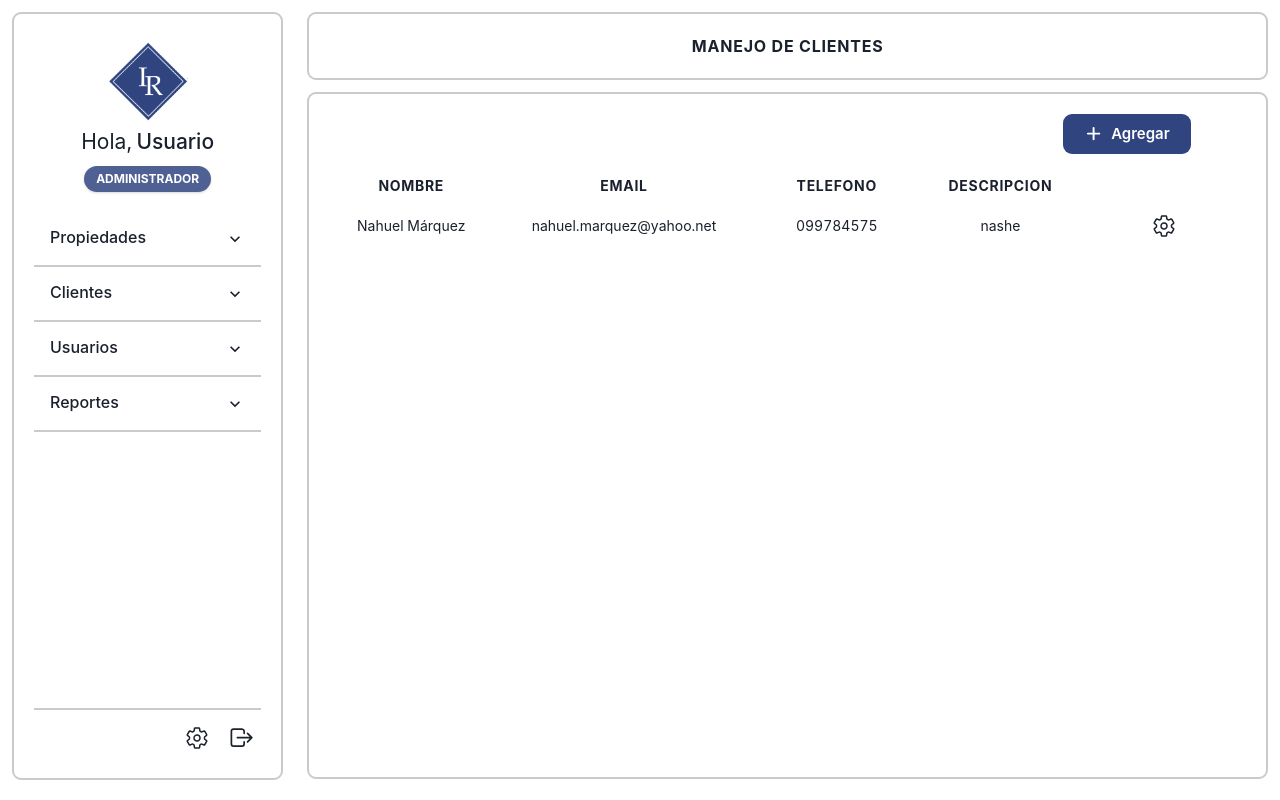
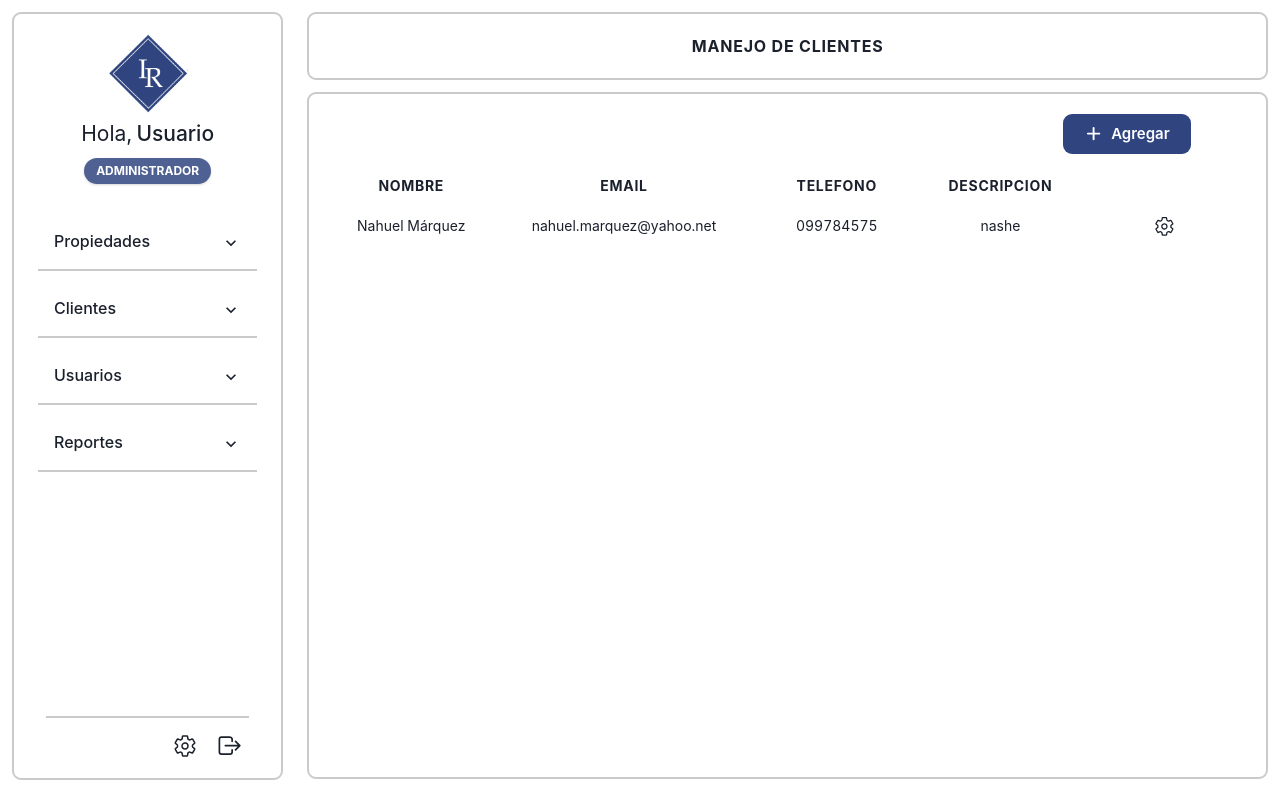
Before and after one commit to en44no/ir-propiedades-admin-front, a React (Create React App) app: page /customers in a window 1280 px wide. Built offline with nearby package versions, Linux system fonts and the light colour scheme; no server answers; sample sign-in values are in the browser's storage.

Commit message:
Added boxShadows and max-height with scroll to sidebar

```diff
--- a/src/components/Properties/Media/MediaList.jsx
+++ b/src/components/Properties/Media/MediaList.jsx
@@ -103,8 +103,7 @@ const MediaList = (props) => {
                         right="2"
                         cursor="pointer"
                         _hover={{
-                          transition: "transform .2s",
-                          transform: "scale(0.96)",
+                          bg: "defaultColor.500",
                         }}
                       >
                         <ConfirmDelete
--- a/src/context/Properties/PropertiesState.js
+++ b/src/context/Properties/PropertiesState.js
@@ -431,7 +431,7 @@ const PropertiesState = (props) => {
         if (resMedia.status === 200) {
           Notification(
             "Imagen eliminada correctamente",
-            "Has eliminado una nueva imagen",
+            "Has eliminado una imagen",
             "success"
           );
         } else {
--- a/src/index.css
+++ b/src/index.css
@@ -20,6 +20,17 @@
   border-radius: 10px;
 }
 
+.accordionSideBar::-webkit-scrollbar-thumb {
+  background: #4f6193;
+  border-radius: 10px;
+}
+
+.accordionSideBar::-webkit-scrollbar-track {
+  background: #fff;
+  margin-left: 2px;
+  border-radius: 10px;
+}
+
 option {
   color: initial;
 }
--- a/src/layouts/SideBar/Content.jsx
+++ b/src/layouts/SideBar/Content.jsx
@@ -14,8 +14,14 @@ const Content = () => {
   return (
     <>
       <Box px={0} flexGrow="1">
-        <Accordion allowMultiple border="transparent">
-          <AccordionItem pt="0" borderBottom="2px solid #cacaca" pb="1">
+        <Accordion
+          className="accordionSideBar"
+          allowMultiple
+          border="transparent"
+          maxH="24rem"
+          overflowY="auto"
+        >
+          <AccordionItem pt="0" m="3" borderBottom="2px solid #cacaca" pb="1">
             <h2>
               <AccordionButton
                 _hover={{
@@ -38,6 +44,10 @@ const Content = () => {
                 borderRadius: "9px",
                 bg: "defaultColor.50",
               }}
+              _focusWithin={{
+                boxShadow: "0 0 0 3px rgba(66, 153, 225, 0.6)",
+                borderRadius: "9px",
+              }}
             >
               <Link to="/properties">
                 <Text fontSize="0.95rem">Manejo de propiedades</Text>
@@ -47,15 +57,21 @@ const Content = () => {
               mt="1"
               cursor="pointer"
               pb={2}
+              _focusWithin={{
+                boxShadow: "0 0 0 3px rgba(66, 153, 225, 0.6)",
+                borderRadius: "9px",
+              }}
               _hover={{
                 borderRadius: "9px",
                 bg: "defaultColor.50",
               }}
             >
-              <Text fontSize="0.95rem">Inventarios</Text>
+              <Link to="/">
+                <Text fontSize="0.95rem">Inventarios</Text>
+              </Link>
             </AccordionPanel>
           </AccordionItem>
-          <AccordionItem pt="1" borderBottom="2px solid #cacaca" pb="1">
+          <AccordionItem m="3" pt="1" borderBottom="2px solid #cacaca" pb="1">
             <h2>
               <AccordionButton
                 _hover={{
@@ -74,6 +90,10 @@ const Content = () => {
               mt="1"
               cursor="pointer"
               pb={2}
+              _focusWithin={{
+                boxShadow: "0 0 0 3px rgba(66, 153, 225, 0.6)",
+                borderRadius: "9px",
+              }}
               _hover={{
                 borderRadius: "9px",
                 bg: "defaultColor.50",
@@ -84,7 +104,7 @@ const Content = () => {
               </Link>
             </AccordionPanel>
           </AccordionItem>
-          <AccordionItem pt="1" borderBottom="2px solid #cacaca" pb="1">
+          <AccordionItem m="3" pt="1" borderBottom="2px solid #cacaca" pb="1">
             <h2>
               <AccordionButton
                 _hover={{
@@ -103,6 +123,10 @@ const Content = () => {
               mt="1"
               cursor="pointer"
               pb={2}
+              _focusWithin={{
+                boxShadow: "0 0 0 3px rgba(66, 153, 225, 0.6)",
+                borderRadius: "9px",
+              }}
               _hover={{
                 borderRadius: "9px",
                 bg: "defaultColor.50",
@@ -114,6 +138,7 @@ const Content = () => {
             </AccordionPanel>
           </AccordionItem>
           <AccordionItem
+            m="3"
             pt="1"
             borderBottom="2px solid #cacaca"
             pb="1"
@@ -137,12 +162,18 @@ const Content = () => {
               mt="1"
               cursor="pointer"
               pb={2}
+              _focusWithin={{
+                boxShadow: "0 0 0 3px rgba(66, 153, 225, 0.6)",
+                borderRadius: "9px",
+              }}
               _hover={{
                 borderRadius: "9px",
                 bg: "defaultColor.50",
               }}
             >
-              <Text fontSize="0.95rem">Alquileres por año</Text>
+              <Link to="/">
+                <Text fontSize="0.95rem">Alquileres por año</Text>
+              </Link>
             </AccordionPanel>
           </AccordionItem>
         </Accordion>
--- a/src/layouts/SideBar/SideBar.jsx
+++ b/src/layouts/SideBar/SideBar.jsx
@@ -8,7 +8,7 @@ const SideBar = () => (
   <>
     <Box
       border="2px solid #cacaca"
-      p={5}
+      p={3}
       h="96vh"
       margin={3}
       position="relative"
@@ -18,7 +18,9 @@ const SideBar = () => (
     >
       <Header />
       <Content />
-      <Footer />
+      <Box m={5} mb="0">
+        <Footer />
+      </Box>
     </Box>
   </>
 );
--- a/src/pages/Customers.jsx
+++ b/src/pages/Customers.jsx
@@ -1,4 +1,4 @@
-import React from 'react';
+import React from "react";
 import {
   Table,
   Thead,
@@ -12,25 +12,23 @@ import {
   MenuList,
   MenuItem,
   Box,
-} from '@chakra-ui/react';
-import { IoSettingsOutline } from 'react-icons/io5';
-import { AiOutlineUserSwitch, AiOutlineUserDelete } from 'react-icons/ai';
-import CreateCustomer from '../components/Customers/CreateCustomer';
+} from "@chakra-ui/react";
+import { IoSettingsOutline } from "react-icons/io5";
+import { AiOutlineUserSwitch, AiOutlineUserDelete } from "react-icons/ai";
+import CreateCustomer from "../components/Customers/CreateCustomer";
 
 const customers = [
   {
-		name: 'Nahuel Márquez',
-        email: 'nahuel.marquez@yahoo.net',
-		phone: '099784575',
-		description: 'nashe',
+    name: "Nahuel Márquez",
+    email: "nahuel.marquez@yahoo.net",
+    phone: "099784575",
+    description: "nashe",
   },
 ];
 
 const CustomersPage = () => {
-
   return (
     <>
-
       <Box display="flex" justifyContent="end" mr="2.2rem">
         <CreateCustomer />
       </Box>
@@ -38,32 +36,55 @@ const CustomersPage = () => {
       <Table variant="unstyled" size="sm">
         <Thead>
           <Tr maxWidth="100%">
-						<Th fontSize="14px" textAlign="center" maxWidth="50px">Nombre</Th>
-						<Th fontSize="14px" textAlign="center" maxWidth="50px">email</Th>
-						<Th fontSize="14px" textAlign="center" maxWidth="50px">Telefono</Th>
-						<Th fontSize="14px" textAlign="center" maxWidth="50px">Descripcion</Th>
+            <Th fontSize="14px" textAlign="center" maxWidth="50px">
+              Nombre
+            </Th>
+            <Th fontSize="14px" textAlign="center" maxWidth="50px">
+              email
+            </Th>
+            <Th fontSize="14px" textAlign="center" maxWidth="50px">
+              Telefono
+            </Th>
+            <Th fontSize="14px" textAlign="center" maxWidth="50px">
+              Descripcion
+            </Th>
           </Tr>
         </Thead>
         <Tbody>
           {customers.map((customer) => (
             <Tr>
-							<Td textAlign="center" isTruncated maxWidth="50px">{customer.name}</Td>
-							<Td textAlign="center" isTruncated maxWidth="80px">{customer.email}</Td>
-							<Td textAlign="center" isTruncated maxWidth="50px">{customer.phone}</Td>
-							<Td textAlign="center" isTruncated maxWidth="50px">{customer.description}</Td>
+              <Td textAlign="center" isTruncated maxWidth="50px">
+                {customer.name}
+              </Td>
+              <Td textAlign="center" isTruncated maxWidth="80px">
+                {customer.email}
+              </Td>
+              <Td textAlign="center" isTruncated maxWidth="50px">
+                {customer.phone}
+              </Td>
+              <Td textAlign="center" isTruncated maxWidth="50px">
+                {customer.description}
+              </Td>
               <Td textAlign="center" isTruncated maxWidth="50px">
                 <Menu>
                   <MenuButton
                     as={IconButton}
                     aria-label="Options"
-										icon={<IoSettingsOutline fontSize="1.5rem" />}
+                    icon={<IoSettingsOutline fontSize="1.3rem" />}
                     bg="transparent"
                   />
                   <MenuList bg="dark" p={2} boxShadow="base" border="none">
-										<MenuItem icon={<AiOutlineUserSwitch fontSize="1.3rem" />} _focus={{ bgColor: 'transparent' }}>
+                    <MenuItem
+                      icon={<AiOutlineUserSwitch fontSize="1.3rem" />}
+                      _focus={{ bgColor: "transparent" }}
+                    >
                       <h1>Editar</h1>
                     </MenuItem>
-										<MenuItem icon={<AiOutlineUserDelete fontSize="1.3rem" />} _hover={{ borderRadius: '9px'}} _focus={{ bgColor: 'transparent' }}>
+                    <MenuItem
+                      icon={<AiOutlineUserDelete fontSize="1.3rem" />}
+                      _hover={{ borderRadius: "9px" }}
+                      _focus={{ bgColor: "transparent" }}
+                    >
                       <h1>Borrar cliente</h1>
                     </MenuItem>
                   </MenuList>
```
Lines whose indentation alone changed are shown as unchanged.
